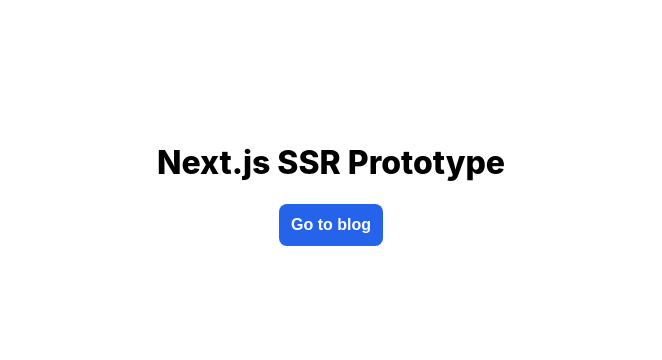
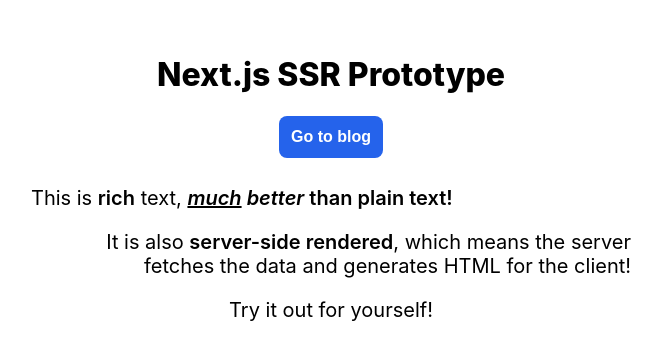
Before and after one commit to zijizhu/next-go-ssr, a Next.js app in the folder frontend/: page / in a window 1280 px wide. Shown: the part 208-568 px from the top of the page, without its empty margins (309-971 px from the left). Built offline with nearby package versions, Linux system fonts and the light colour scheme.

Commit message:
implemented blog factory

```diff
--- /dev/null
+++ b/frontend/src/components/Blog.tsx
@@ -0,0 +1,84 @@
+import styled from 'styled-components'
+import type { Element, TextStyle } from '../types'
+
+interface ParagraphStyle {
+  align?: 'left' | 'right' | 'center'
+}
+
+const Text = styled.span<TextStyle>`
+  font-weight: ${(props) => (props.bold ? 600 : 400)};
+  font-style: ${(props) => (props.italic ? 'italic' : 'normal')};
+  text-decoration-line: ${(props) => (props.underline ? 'underline' : 'none')};
+`
+const ImagePlaceholder = styled.div`
+  width: 200px;
+  height: 200px;
+  background-color: #5a6978;
+`
+
+const ParagraphBlock = styled.p<ParagraphStyle>`
+  text-align: ${(props) => props.align ?? 'left'};
+`
+
+const BlogContainer = styled.div`
+  max-width: 600px;
+  font-size: 1.25rem;
+`
+
+const Block = ({ element }: { element: Element }) => {
+  if (element.type === 'image') {
+    return <ImagePlaceholder>{element.url}</ImagePlaceholder>
+  }
+  return (
+    <ParagraphBlock align={element.align}>
+      {element.children.map(({ text, link, ...textStyle }, idx) => (
+        <Text key={idx} {...textStyle}>
+          {text}
+        </Text>
+      ))}
+    </ParagraphBlock>
+  )
+}
+
+const Blog = () => {
+  return (
+    <BlogContainer>
+      {initialValue.map((element, idx) => (
+        <Block key={idx} element={element} />
+      ))}
+    </BlogContainer>
+  )
+}
+
+const initialValue: Element[] = [
+  {
+    type: 'paragraph',
+    children: [
+      { text: 'This is ' },
+      { text: 'rich', bold: true },
+      { text: ' text, ' },
+      { text: 'much', italic: true, underline: true, bold: true },
+      { text: ' better', italic: true, bold: true },
+      { text: ' than plain text!', bold: true }
+    ]
+  },
+  {
+    type: 'paragraph',
+    align: 'right',
+    children: [
+      {
+        text: 'It is also '
+      },
+      { text: 'server-side rendered', bold: true },
+      {
+        text: ', which means the server fetches the data and generates HTML for the client!'
+      }
+    ]
+  },
+  {
+    type: 'paragraph',
+    align: 'center',
+    children: [{ text: 'Try it out for yourself!' }]
+  }
+]
+export default Blog
--- a/frontend/src/pages/index.tsx
+++ b/frontend/src/pages/index.tsx
@@ -6,6 +6,8 @@
 import PrimaryButton from '../components/PrimaryButton'
 import PageContainer from '../components/PageContainer'
 import MainContainer from '../components/MainContainer'
+
+import Blog from '../components/Blog'
 
 const Heading = styled.h1`
   font-weight: 800;
@@ -30,6 +32,7 @@
         <PrimaryButton onClick={() => router.push('/blog')}>
           Go to blog
         </PrimaryButton>
+        <Blog />
       </MainContainer>
     </PageContainer>
   )
```
Also changed, not shown: frontend/src/types.ts (+25 -8 lines).
